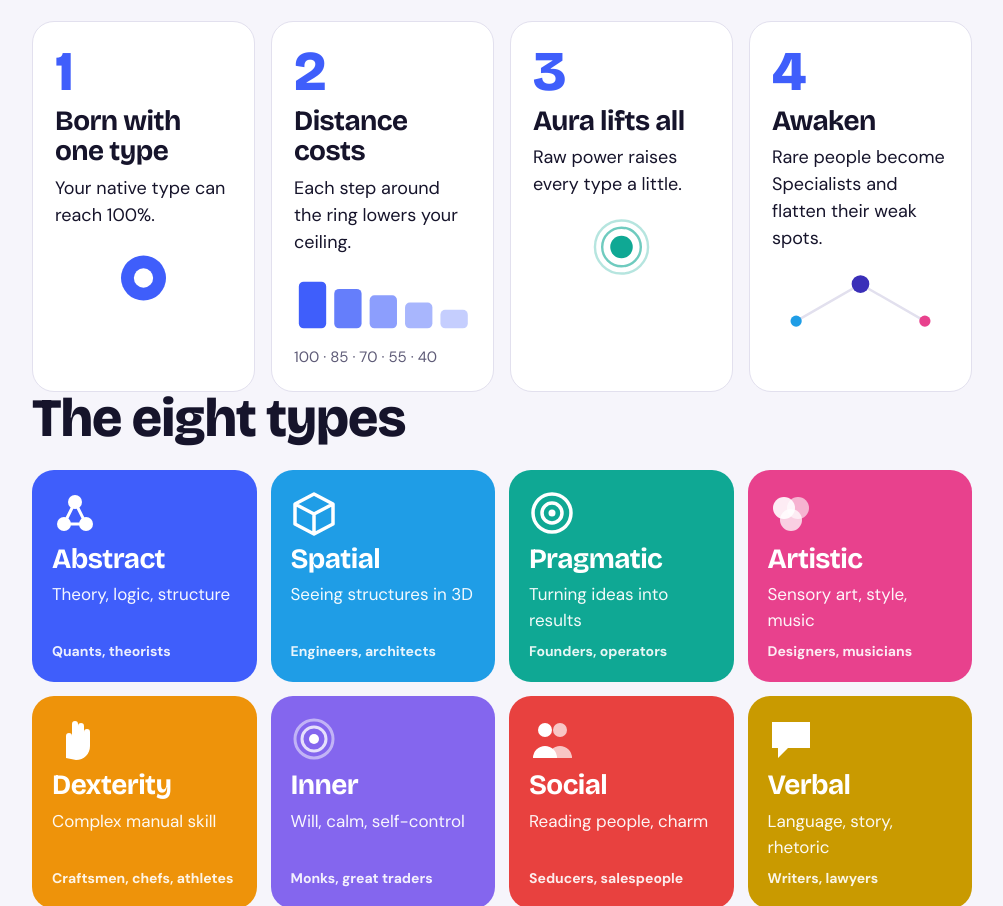
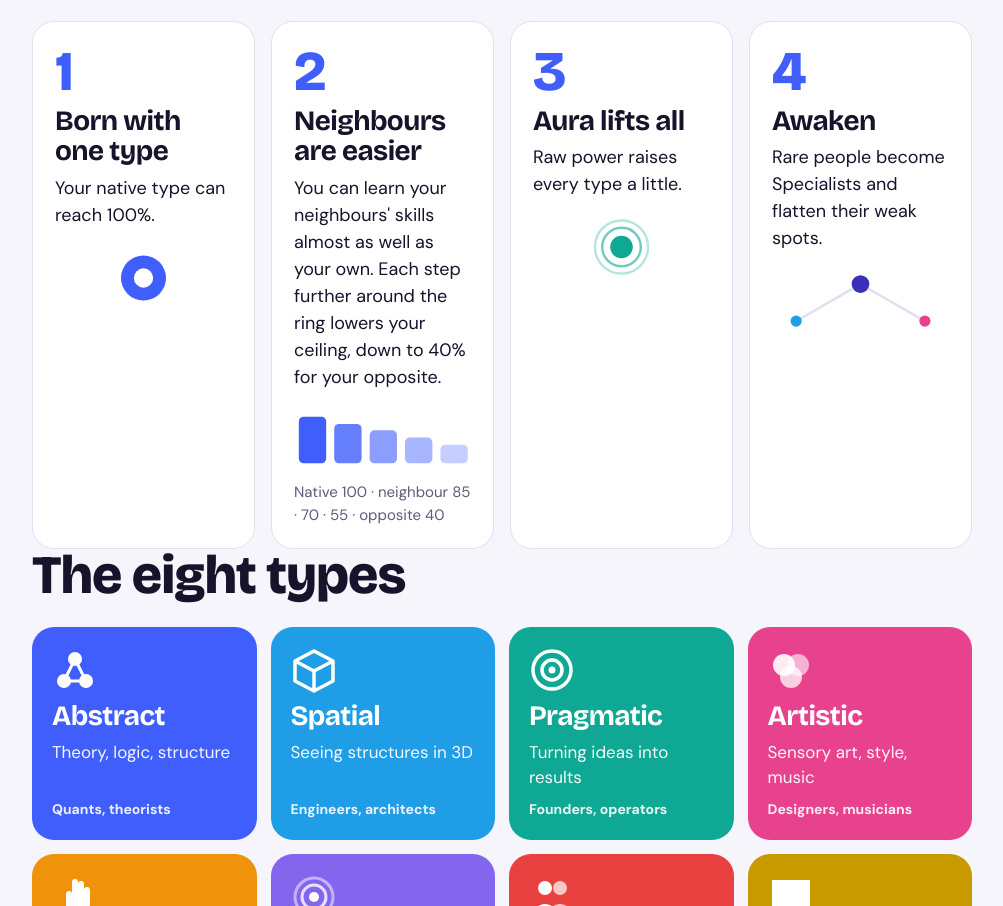
Before and after one commit to HugoWEI/real-life-nen, a plain HTML site: page index.html in a window 1280 px wide. Shown: the part 2140-3046 px from the top of the page, without its empty margins (138-1141 px from the left). Drawn offline with nearby package versions, Linux system fonts and the light colour scheme.

Commit message:
Clarify the distance rule
Co-Authored-By: Claude Opus 5.5 <noreply@anthropic.com>
Claude-Session: https://claude.ai/code/session_01QvCa7McNrEFz5yFSHs1rxJ

```diff
--- a/index.html
+++ b/index.html
@@ -201,7 +201,7 @@ footer{padding:40px 0 60px;font-size:15px}
       <svg viewBox="0 0 220 70" aria-hidden="true"><circle cx="110" cy="35" r="28" fill="var(--abstract)"/><circle cx="110" cy="35" r="12" fill="var(--surface)"/></svg>
     </div>
     <div class="card rule">
-      <div class="n">2</div><h3>Distance costs</h3><p>Each step around the ring lowers your ceiling.</p>
+      <div class="n">2</div><h3>Neighbours are easier</h3><p>You can learn your neighbours' skills almost as well as your own. Each step further around the ring lowers your ceiling, down to 40% for your opposite.</p>
       <svg viewBox="0 0 220 70" aria-hidden="true">
         <rect x="6" y="6" width="34" height="58" rx="6" fill="var(--abstract)"/>
         <rect x="50" y="15" width="34" height="49" rx="6" fill="var(--abstract)" opacity=".8"/>
@@ -209,7 +209,7 @@ footer{padding:40px 0 60px;font-size:15px}
         <rect x="138" y="32" width="34" height="32" rx="6" fill="var(--abstract)" opacity=".45"/>
         <rect x="182" y="41" width="34" height="23" rx="6" fill="var(--abstract)" opacity=".3"/>
       </svg>
-      <p class="muted" style="font-size:15px;margin-top:6px">100 · 85 · 70 · 55 · 40</p>
+      <p class="muted" style="font-size:15px;margin-top:6px">Native 100 · neighbour 85 · 70 · 55 · opposite 40</p>
     </div>
     <div class="card rule">
       <div class="n">3</div><h3>Aura lifts all</h3><p>Raw power raises every type a little.</p>
```
